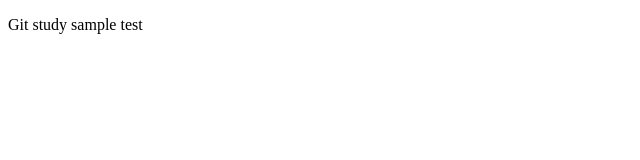
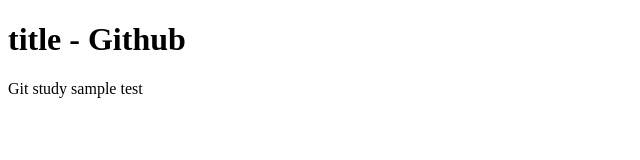
Before and after one commit to corazon-github/git-work01, a plain HTML site: page index.html in a window 1280 px wide. Shown: the whole page, without its empty margins (0-640 px from the left). Drawn offline with Linux system fonts and the light colour scheme.

Commit message:
[update] h1추가

```diff
--- a/index.html
+++ b/index.html
@@ -7,6 +7,7 @@
     <title>Document</title>
 </head>
 <body>
+    <h1>title - Github</h1>
     <p>Git study sample test</p>
 </body>
 </html>
```
